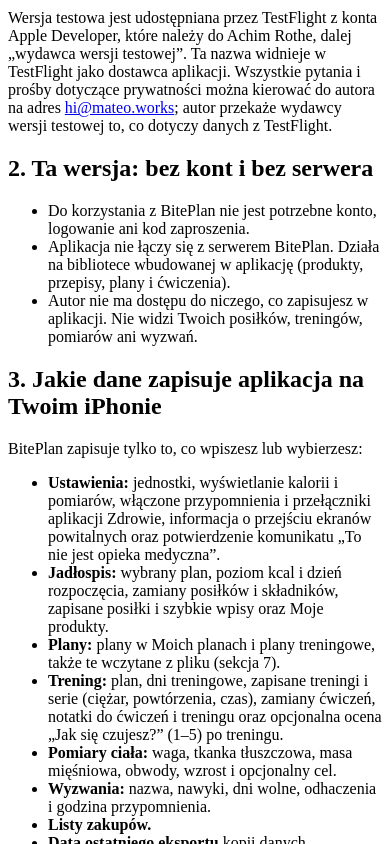
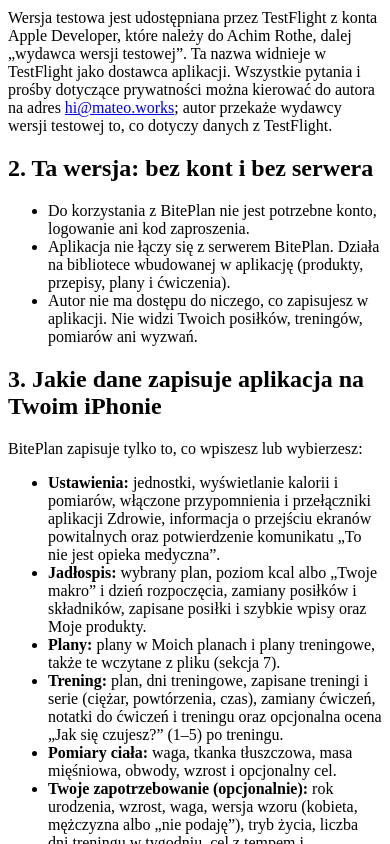
Before and after one commit to mateo-works/biteplan-site, a plain HTML site: page prywatnosc/index.html in a window 390 px wide. Shown: the part 1156-2000 px from the top of the page. Drawn offline with Linux system fonts and the light colour scheme.

Commit message:
Privacy policy, 16 November 2026: the data of Twoje zapotrzebowanie (kept on the iPhone, removed with Wyłącz liczenie) and Twoje makro next to the calorie level

```diff
--- a/prywatnosc/index.html
+++ b/prywatnosc/index.html
@@ -74,7 +74,7 @@ mark{background:var(--mark-bg);color:var(--mark-text);padding:0 .15em;border-rad
 <main id="tresc" tabindex="-1">
 <div class="wrap">
 <h1 id="polityka-prywatnosci-biteplan">Polityka prywatności BitePlan</h1>
-<p class="meta">Obowiązuje od: 9 listopada 2026</p>
+<p class="meta">Obowiązuje od: 16 listopada 2026</p>
 <nav class="toc" aria-labelledby="spis-tresci">
 <h2 id="spis-tresci">Spis treści</h2>
 <ul>
@@ -120,10 +120,11 @@ mark{background:var(--mark-bg);color:var(--mark-text);padding:0 .15em;border-rad
 <p>BitePlan zapisuje tylko to, co wpiszesz lub wybierzesz:</p>
 <ul>
 <li><strong>Ustawienia:</strong> jednostki, wyświetlanie kalorii i pomiarów, włączone przypomnienia i przełączniki aplikacji Zdrowie, informacja o przejściu ekranów powitalnych oraz potwierdzenie komunikatu „To nie jest opieka medyczna”.</li>
-<li><strong>Jadłospis:</strong> wybrany plan, poziom kcal i dzień rozpoczęcia, zamiany posiłków i składników, zapisane posiłki i szybkie wpisy oraz Moje produkty.</li>
+<li><strong>Jadłospis:</strong> wybrany plan, poziom kcal albo „Twoje makro” i dzień rozpoczęcia, zamiany posiłków i składników, zapisane posiłki i szybkie wpisy oraz Moje produkty.</li>
 <li><strong>Plany:</strong> plany w Moich planach i plany treningowe, także te wczytane z pliku (sekcja 7).</li>
 <li><strong>Trening:</strong> plan, dni treningowe, zapisane treningi i serie (ciężar, powtórzenia, czas), zamiany ćwiczeń, notatki do ćwiczeń i treningu oraz opcjonalna ocena „Jak się czujesz?” (1–5) po treningu.</li>
 <li><strong>Pomiary ciała:</strong> waga, tkanka tłuszczowa, masa mięśniowa, obwody, wzrost i opcjonalny cel.</li>
+<li><strong>Twoje zapotrzebowanie (opcjonalnie):</strong> rok urodzenia, wzrost, waga, wersja wzoru (kobieta, mężczyzna albo „nie podaję”), tryb życia, liczba dni treningu w tygodniu, cel z tempem i opcjonalnym celem wagi, odpowiedź „tak” albo „nie” na jedno pytanie (ciąża, karmienie piersią, choroba przewlekła albo zaburzenia odżywiania; aplikacja nie zapisuje, której sytuacji dotyczy) oraz wyliczone albo wpisane kalorie i makro z datą ustalenia, datą ostatniego przeglądu po 4 tygodniach i kaloriami dodanymi po przeglądzie. Usuwa je przycisk „Wyłącz liczenie” w Profilu i ustawieniach → Twoje zapotrzebowanie.</li>
 <li><strong>Wyzwania:</strong> nazwa, nawyki, dni wolne, odhaczenia i godzina przypomnienia.</li>
 <li><strong>Listy zakupów.</strong></li>
 <li><strong>Data ostatniego eksportu</strong> kopii danych.</li>
@@ -216,8 +217,9 @@ mark{background:var(--mark-bg);color:var(--mark-text);padding:0 .15em;border-rad
 <h2 id="summary-in-english">Summary in English</h2>
 <p>This is the privacy policy of the BitePlan test version, distributed through TestFlight. BitePlan is made by Mateusz Szymkowicz (Mateo, studio Mateo Works), the author and the controller of the data the author receives (messages, sent plans, TestFlight data); contact: <a href="mailto:hi@mateo.works">hi@mateo.works</a>. The test version is published from the Apple Developer account of Achim Rothe, the publisher of the test version. Every privacy question or request can go to the author, who passes on to the publisher what concerns TestFlight data.</p>
 <ul>
-<li><strong>No account, no server.</strong> There is no sign-in, and the app does not connect to any BitePlan server. What a person enters or chooses stays in the app's files on the iPhone: settings, the chosen meal plan, calorie level, start day and swaps, logged meals and own foods, plans (also those loaded from a file), workouts with their sets, notes and the optional 1–5 <span lang="pl">„Jak się czujesz?”</span> rating, body measurements and an optional goal, habit challenges, shopping lists and the date of the last backup. It is also part of the person's own iPhone backup (iCloud or a computer) if that is turned on. The author has no access to it.</li>
+<li><strong>No account, no server.</strong> There is no sign-in, and the app does not connect to any BitePlan server. What a person enters or chooses stays in the app's files on the iPhone: settings, the chosen meal plan, calorie level or <span lang="pl">„Twoje makro”</span>, start day and swaps, logged meals and own foods, plans (also those loaded from a file), workouts with their sets, notes and the optional 1–5 <span lang="pl">„Jak się czujesz?”</span> rating, body measurements and an optional goal, habit challenges, shopping lists and the date of the last backup. It is also part of the person's own iPhone backup (iCloud or a computer) if that is turned on. The author has no access to it.</li>
 <li><strong>No ads, analytics or tracking.</strong> There are no third-party analytics or crash-reporting tools; the only third-party library is an on-device database that sends nothing. The app does not use location, contacts, photos, the camera or the microphone, has no AI features, and does not sell or share data.</li>
+<li><strong>Daily kcal estimate (optional).</strong> If the person fills in "Twoje zapotrzebowanie", the app keeps the year of birth, height, weight, which version of the formula (woman, man or not given), way of life, training days a week, the goal with its pace and an optional goal weight, a yes or no to one question (pregnancy, breastfeeding, a chronic illness or an eating disorder; never which) and the kcal and macros worked out or typed, with the day they were set, the day of the last four-week review and the kcal a review added. They stay on the iPhone and are removed with "Wyłącz liczenie".</li>
 <li><strong>Health app (optional, off by default).</strong> When turned on, BitePlan reads weight, body fat percentage, height and waist circumference to show them in body measurements, without storing them, and saves finished strength workouts to the Health app, where they stay until deleted there. BitePlan does not send Health data anywhere, and it is not used for advertising. A TestFlight feedback screenshot that the tester chooses to send, for example of <span lang="pl">„Pomiary ciała”</span>, can show it.</li>
 <li><strong>Notifications</strong> are scheduled on the iPhone only: the end of a rest period, and, when turned on, a habit-challenge reminder and a backup reminder. They contain no health data.</li>
 <li><strong>Files</strong> leave the app only when the person saves or shares them: an unencrypted JSON backup, a CSV spreadsheet or a shopping list. <span lang="pl">„Przywróć z kopii”</span> adds missing entries, updates entries that are newer in the file, and deletes nothing. Loading a plan file only adds a plan.</li>
```
